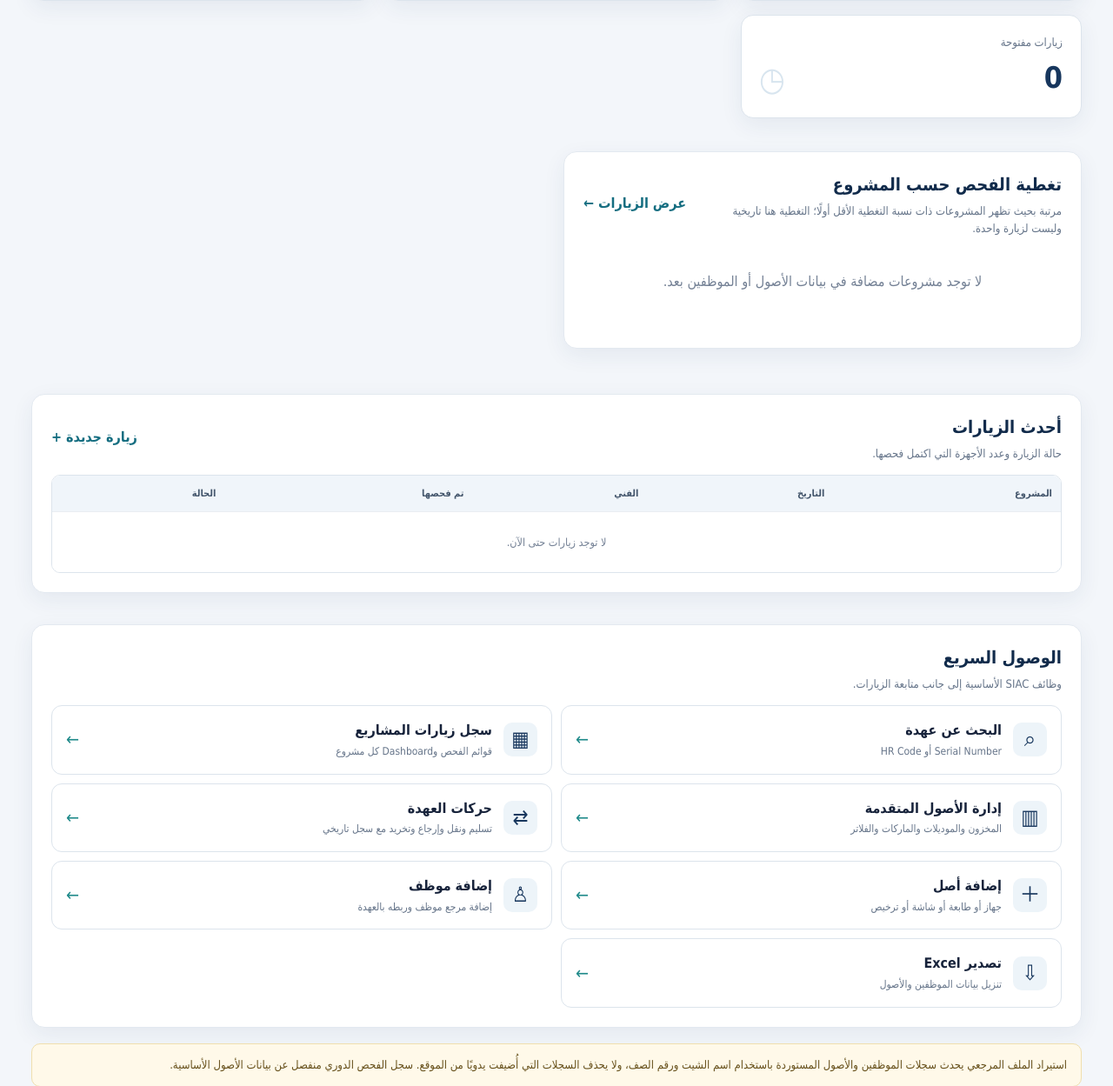
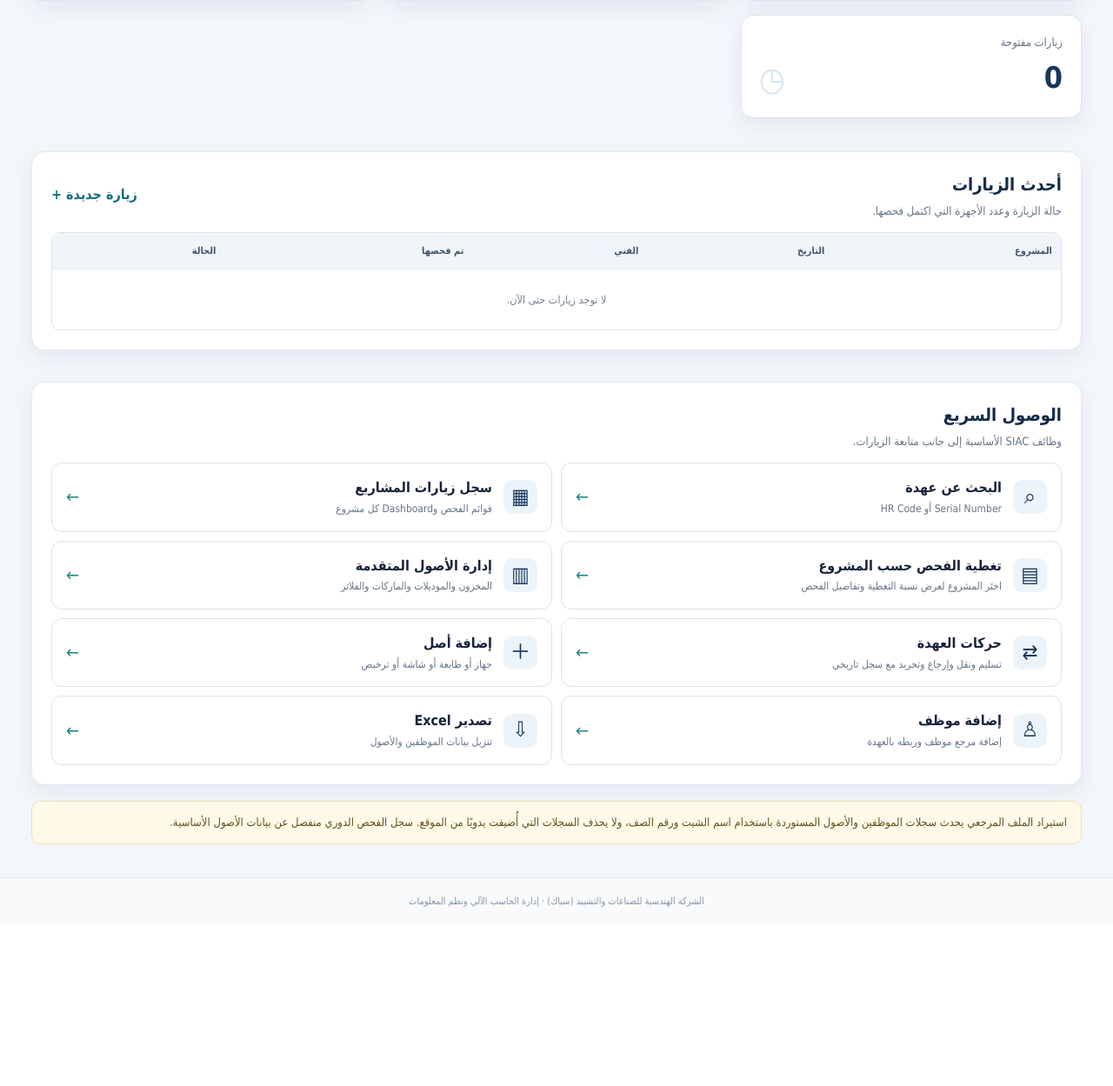
Before and after one commit to zikoeltop/SIAC, a Django app: page / in a window 1280 px wide. Shown: the part 557-1806 px from the top of the page at 87% size. After the commit the page ends 1600 px from the top, so only its background shows below. Run offline with Django 5.2, Linux system fonts and the light colour scheme; the visitor is signed in with stand-in values (Sample User, id 1); data comes from the database, SQL or seed files in the repository; data that the repository does not hold is empty.

Commit message:
Update dashboard.html

```diff
--- a/templates/devices/dashboard.html
+++ b/templates/devices/dashboard.html
@@ -15,9 +15,6 @@
 </div>
 
 <div class="dashboard-charts-grid">
-  <section class="card"><div class="section-heading"><div><h2>تغطية الفحص حسب المشروع</h2><p>مرتبة بحيث تظهر المشروعات ذات نسبة التغطية الأقل أولًا؛ التغطية هنا تاريخية وليست لزيارة واحدة.</p></div><a class="table-link" href="{% url 'site_visit_list' %}">عرض الزيارات ←</a></div>
-    {% for row in smart_project_rows %}<div class="smart-project-row"><div class="smart-project-heading"><a href="{% url 'project_inspection_dashboard' %}?project={{ row.project|urlencode }}">{{ row.project }}</a><strong>{{ row.coverage_percent }}%</strong></div><div class="bar-track"><i style="width:{{ row.coverage_percent }}%"></i></div><small>{{ row.ever_inspected }} من {{ row.total }} جهازًا لها فحص مكتمل · لم تُفحص: {{ row.never_inspected }}</small></div>{% empty %}<p class="empty-inline">لا توجد مشروعات مضافة في بيانات الأصول أو الموظفين بعد.</p>{% endfor %}
-  </section>
   <section class="card"><div class="section-heading"><div><h2>أحدث الزيارات</h2><p>حالة الزيارة وعدد الأجهزة التي اكتمل فحصها.</p></div><a class="table-link" href="{% url 'site_visit_create' %}">زيارة جديدة +</a></div>
     <div class="table-wrap"><table><thead><tr><th>المشروع</th><th>التاريخ</th><th>الفني</th><th>تم فحصها</th><th>الحالة</th></tr></thead><tbody>{% for visit in smart_recent_visits %}<tr><td><a class="table-link" href="{% url 'site_visit_detail' visit.pk %}">{{ visit.project }}</a></td><td>{{ visit.visit_date|date:'d/m/Y' }}</td><td>{{ visit.technician_name }}</td><td>{{ visit.inspected_total }}/{{ visit.inspection_total }}</td><td>{{ visit.get_status_display }}</td></tr>{% empty %}<tr><td colspan="5" class="empty-cell">لا توجد زيارات حتى الآن.</td></tr>{% endfor %}</tbody></table></div>
   </section>
@@ -28,6 +25,7 @@
   <div class="quick-actions">
     <a class="quick-action" href="{% url 'search_device' %}"><span class="action-icon">⌕</span><span><b>البحث عن عهدة</b><small>Serial Number أو HR Code</small></span><span class="arrow">←</span></a>
     <a class="quick-action" href="{% url 'site_visit_list' %}"><span class="action-icon">▦</span><span><b>سجل زيارات المشاريع</b><small>قوائم الفحص وDashboard كل مشروع</small></span><span class="arrow">←</span></a>
+    <a class="quick-action" href="{% url 'site_visit_list' %}"><span class="action-icon">▤</span><span><b>تغطية الفحص حسب المشروع</b><small>اختَر المشروع لعرض نسبة التغطية وتفاصيل الفحص</small></span><span class="arrow">←</span></a>
     {% if is_admin %}
       <a class="quick-action" href="{% url 'inventory_dashboard' %}"><span class="action-icon">▥</span><span><b>إدارة الأصول المتقدمة</b><small>المخزون والموديلات والماركات والفلاتر</small></span><span class="arrow">←</span></a>
       <a class="quick-action" href="{% url 'movement_list' %}"><span class="action-icon">⇄</span><span><b>حركات العهدة</b><small>تسليم ونقل وإرجاع وتخريد مع سجل تاريخي</small></span><span class="arrow">←</span></a>
```
